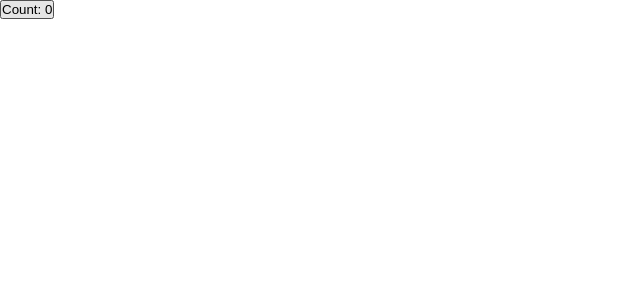
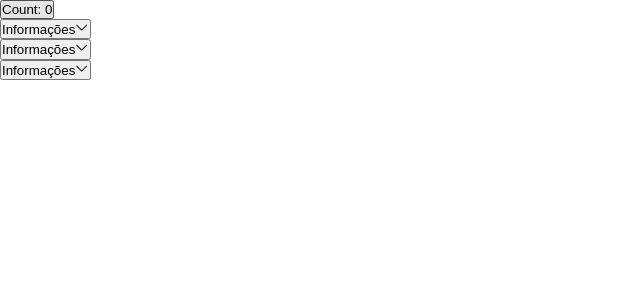
Before and after one commit to VitorDiniz100/react-components, a React (Vite) app: page / in a window 1280 px wide. Shown: the top 300 px of the page, without its empty margins (0-640 px from the left). Built offline with nearby package versions, Linux system fonts and the light colour scheme.

Commit message:
accordion primitivo

```diff
--- a/src/App.tsx
+++ b/src/App.tsx
@@ -1,4 +1,6 @@
 import { useState } from 'react'
+import * as Accordion from './components/Accordion'
+import ChevronDown from './components/Icons/ChevronDown'
 
 import './App.css'
 
@@ -12,6 +14,29 @@ function App() {
           Count: {count}
         </button>
       </div>
+      <div className="accordion-container">
+        <Accordion.Root>
+          <Accordion.Item
+            title="Informações"
+            icon={{ type: 'jsx', component: <ChevronDown /> }}
+            slideDuration={1000}
+          >
+            <p>conteúdo 1</p>
+          </Accordion.Item>
+          <Accordion.Item
+            title="Informações"
+            icon={{ type: 'jsx', component: <ChevronDown /> }}
+          >
+            <p>conteúdo 1</p>
+          </Accordion.Item>
+          <Accordion.Item
+            title="Informações"
+            icon={{ type: 'jsx', component: <ChevronDown /> }}
+          >
+            <p>conteúdo 1</p>
+          </Accordion.Item>
+        </Accordion.Root>
+      </div>
     </div>
   )
 }
--- a/src/components/Accordion/Item.tsx
+++ b/src/components/Accordion/Item.tsx
@@ -11,8 +11,6 @@ import { ItemProps } from './interfaces'
 import { Context } from './Context'
 import uuid from 'react-uuid'
 
-import * as S from './styles'
-
 export default function Item({
   title,
   icon,
@@ -20,11 +18,11 @@ export default function Item({
   children,
 }: PropsWithChildren<ItemProps>) {
   const [isOpen, setIsOpen] = useState<boolean>(true)
-  const [bodyHeight, setBodyHeight] = useState<number>(0)
+  const [contentHeight, setContentHeight] = useState<number>(0)
 
   const { activeAccordion, type, addActiveAccordion } = useContext(Context)
 
-  const bodyRef = useRef<HTMLDivElement>(null)
+  const contentRef = useRef<HTMLDivElement>(null)
 
   const id = useMemo(() => {
     return uuid()
@@ -43,22 +41,20 @@ export default function Item({
       setIsOpen(false)
     }
 
-    if (bodyHeight === 0 && bodyRef.current) {
-      setBodyHeight(bodyRef.current.clientHeight)
+    if (contentHeight === 0 && contentRef.current) {
+      setContentHeight(contentRef.current.clientHeight)
       setIsOpen(false)
     }
-  }, [activeAccordion, bodyHeight, type, id])
+  }, [activeAccordion, contentHeight, type, id])
 
   return (
-    <S.Item className="accordion-item" data-state={isOpen ? 'open' : 'close'}>
-      <S.Header className="accordion-header">
-        <S.Trigger
+    <div className="accordion-item" data-state={isOpen ? 'open' : 'closed'}>
+      <div className="accordion-header">
+        <button
           className={isOpen ? 'accordion-trigger active' : 'accordion-trigger'}
-          isOpen={isOpen}
-          icon={icon}
           onClick={handleToggleContent}
         >
-          <S.Title className="accordion-title">{title}</S.Title>
+          <span className="accordion-title">{title}</span>
 
           {icon?.type === 'html' && icon.src && (
             <img
@@ -72,17 +68,23 @@ export default function Item({
             (icon.activeComponent && isOpen
               ? icon.activeComponent
               : icon.component)}
-        </S.Trigger>
-      </S.Header>
-      <S.Body
-        className={isOpen ? 'accordion-body visible' : 'accordion-body'}
-        ref={bodyRef}
-        isOpen={isOpen}
-        bodyHeight={bodyHeight}
-        slideDuration={slideDuration}
+        </button>
+      </div>
+      <div
+        className={
+          isOpen ? 'accordion-content open' : 'accordion-content closed'
+        }
+        ref={contentRef}
+        style={{
+          height: `${contentHeight === 0 ? 'auto' : ''} ${
+            isOpen ? `${contentHeight}px` : 0
+          }`,
+          overflow: 'hidden',
+          transition: `height ${slideDuration}ms`,
+        }}
       >
         {children}
-      </S.Body>
-    </S.Item>
+      </div>
+    </div>
   )
 }
--- a/src/components/Accordion/Root.tsx
+++ b/src/components/Accordion/Root.tsx
@@ -1,8 +1,6 @@
 import { PropsWithChildren, useCallback, useState } from 'react'
 import { RootProps } from './interfaces'
 import { Context } from './Context'
-
-import * as S from './styles'
 
 export default function Root({
   type = 'single',
@@ -16,9 +14,7 @@ export default function Root({
 
   return (
     <Context.Provider value={{ activeAccordion, type, addActiveAccordion }}>
-      <S.Root className="accordion-root" data-type={type}>
-        {children}
-      </S.Root>
+      {children}
     </Context.Provider>
   )
 }
```
Also changed, not shown: src/App.css (+5 -5 lines), src/components/Accordion/interfaces.ts (+0 -15 lines), src/components/Accordion/styles.ts (deleted, +0 -68 lines), src/components/Accordion/README.md.
